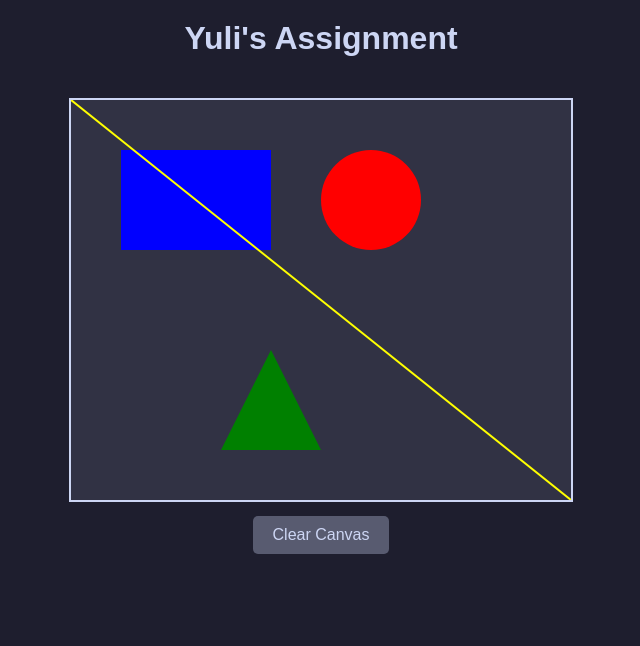
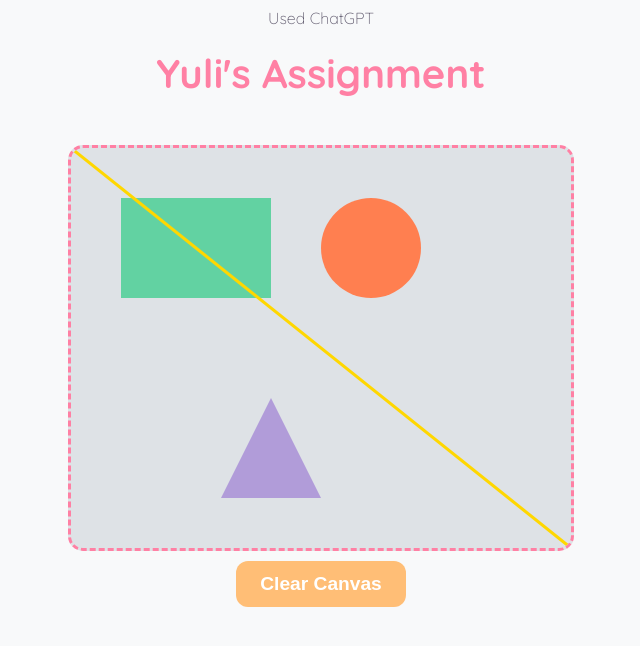
Before and after one commit to yuligryb/Assignment-4, a plain HTML site: page index.html in a window 1280 px wide. Shown: the whole page, without its empty margins (319-959 px from the left). Drawn offline with Linux system fonts and the light colour scheme.

Commit message:
Update index.html

```diff
--- a/index.html
+++ b/index.html
@@ -1,3 +1,4 @@
+Used ChatGPT
 <!DOCTYPE html>
 <html lang="en">
 <head>
@@ -5,33 +6,38 @@
     <meta name="viewport" content="width=device-width, initial-scale=1.0">
     <title>Yuli's Assignment</title>
     <style>
+        @import url('https://fonts.googleapis.com/css2?family=Quicksand:wght@300;700&display=swap');
+
         body {
-            background-color: #1e1e2e;
-            color: #cdd6f4;
-            font-family: 'Poppins', sans-serif;
+            background-color: #f8f9fa;
+            color: #5d576b;
+            font-family: 'Quicksand', sans-serif;
             text-align: center;
         }
         h1 {
-            font-size: 2rem;
+            font-size: 2.5rem;
             margin-top: 20px;
+            color: #ff80a4;
         }
         canvas {
-            background-color: #313244;
-            border: 2px solid #cdd6f4;
+            background-color: #dee2e6;
+            border: 3px dashed #ff80a4;
+            border-radius: 15px;
             margin-top: 20px;
         }
         button {
             margin-top: 10px;
-            padding: 10px 20px;
-            font-size: 1rem;
-            background-color: #585b70;
-            color: #cdd6f4;
+            padding: 12px 24px;
+            font-size: 1.2rem;
+            background-color: #ffbe76;
+            color: #ffffff;
             border: none;
             cursor: pointer;
-            border-radius: 5px;
+            border-radius: 12px;
+            font-weight: bold;
         }
         button:hover {
-            background-color: #45475a;
+            background-color: #ff9f1a;
         }
     </style>
 </head>
@@ -45,31 +51,31 @@
         const ctx = canvas.getContext("2d");
 
         function drawShapes() {
-            // Draw Blue Rectangle
-            ctx.fillStyle = "blue";
+            // Draw Teal Rectangle
+            ctx.fillStyle = "#62d2a2";
             ctx.fillRect(50, 50, 150, 100);
 
-            // Draw Red Circle
+            // Draw Coral Circle
             ctx.beginPath();
             ctx.arc(300, 100, 50, 0, Math.PI * 2);
-            ctx.fillStyle = "red";
+            ctx.fillStyle = "#ff7f50";
             ctx.fill();
 
-            // Draw Green Triangle
+            // Draw Lavender Triangle
             ctx.beginPath();
             ctx.moveTo(200, 250);
             ctx.lineTo(250, 350);
             ctx.lineTo(150, 350);
             ctx.closePath();
-            ctx.fillStyle = "green";
+            ctx.fillStyle = "#b19cd9";
             ctx.fill();
 
-            // Draw Yellow Line
+            // Draw Golden Line
             ctx.beginPath();
             ctx.moveTo(0, 0);
             ctx.lineTo(canvas.width, canvas.height);
-            ctx.strokeStyle = "yellow";
-            ctx.lineWidth = 2;
+            ctx.strokeStyle = "#ffd700";
+            ctx.lineWidth = 3;
             ctx.stroke();
         }
         drawShapes();
@@ -77,6 +83,35 @@
         function clearCanvas() {
             ctx.clearRect(0, 0, canvas.width, canvas.height);
         }
+
+        canvas.addEventListener("click", function(event) {
+            const rect = canvas.getBoundingClientRect();
+            const x = event.clientX - rect.left;
+            const y = event.clientY - rect.top;
+            drawRandomShape(x, y);
+        });
+
+        function drawRandomShape(x, y) {
+            const colors = ["#ffb3c1", "#62d2a2", "#ff7f50", "#b19cd9", "#ffd700", "#ff9a76", "#e0b1cb"];
+            const shapeType = Math.floor(Math.random() * 3);
+            const color = colors[Math.floor(Math.random() * colors.length)];
+
+            ctx.fillStyle = color;
+            ctx.beginPath();
+
+            if (shapeType === 0) { // Rectangle
+                ctx.fillRect(x - 25, y - 25, 50, 50);
+            } else if (shapeType === 1) { // Circle
+                ctx.arc(x, y, 25, 0, Math.PI * 2);
+                ctx.fill();
+            } else { // Triangle
+                ctx.moveTo(x, y - 30);
+                ctx.lineTo(x - 25, y + 20);
+                ctx.lineTo(x + 25, y + 20);
+                ctx.closePath();
+                ctx.fill();
+            }
+        }
     </script>
 </body>
 </html>
```
